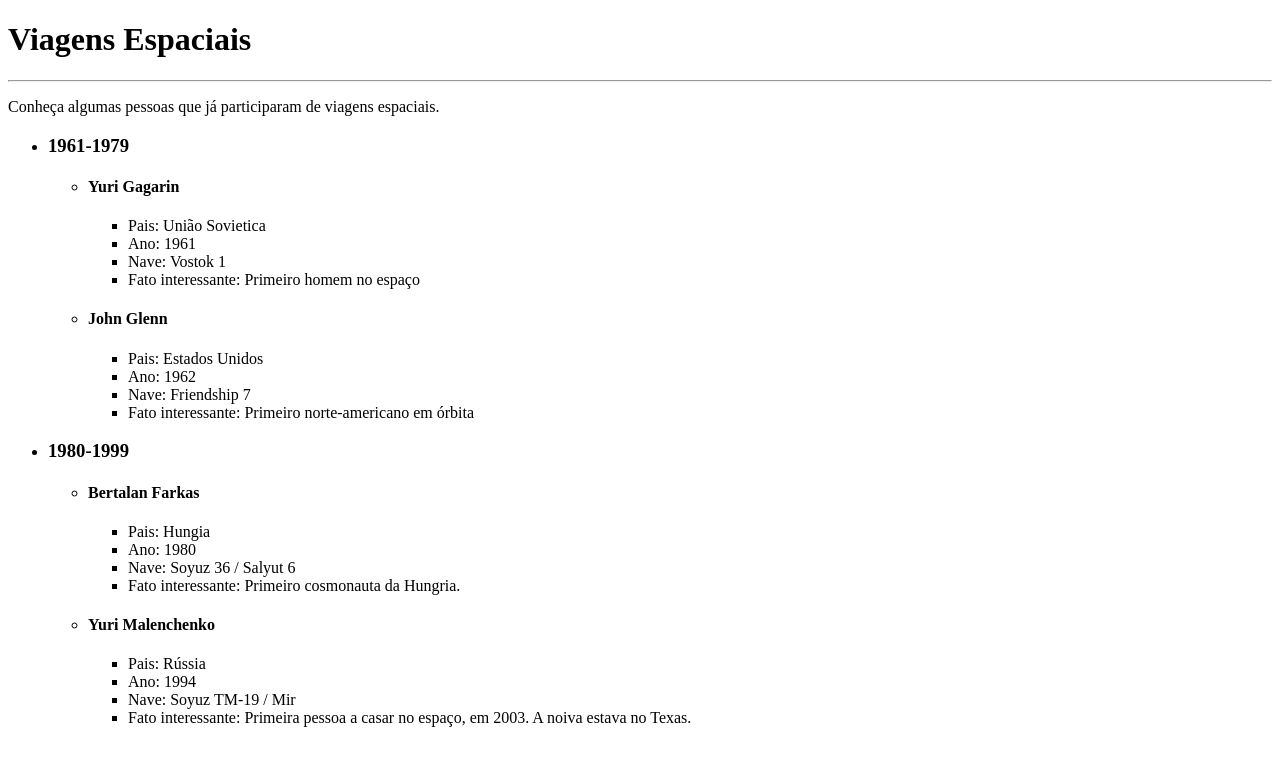
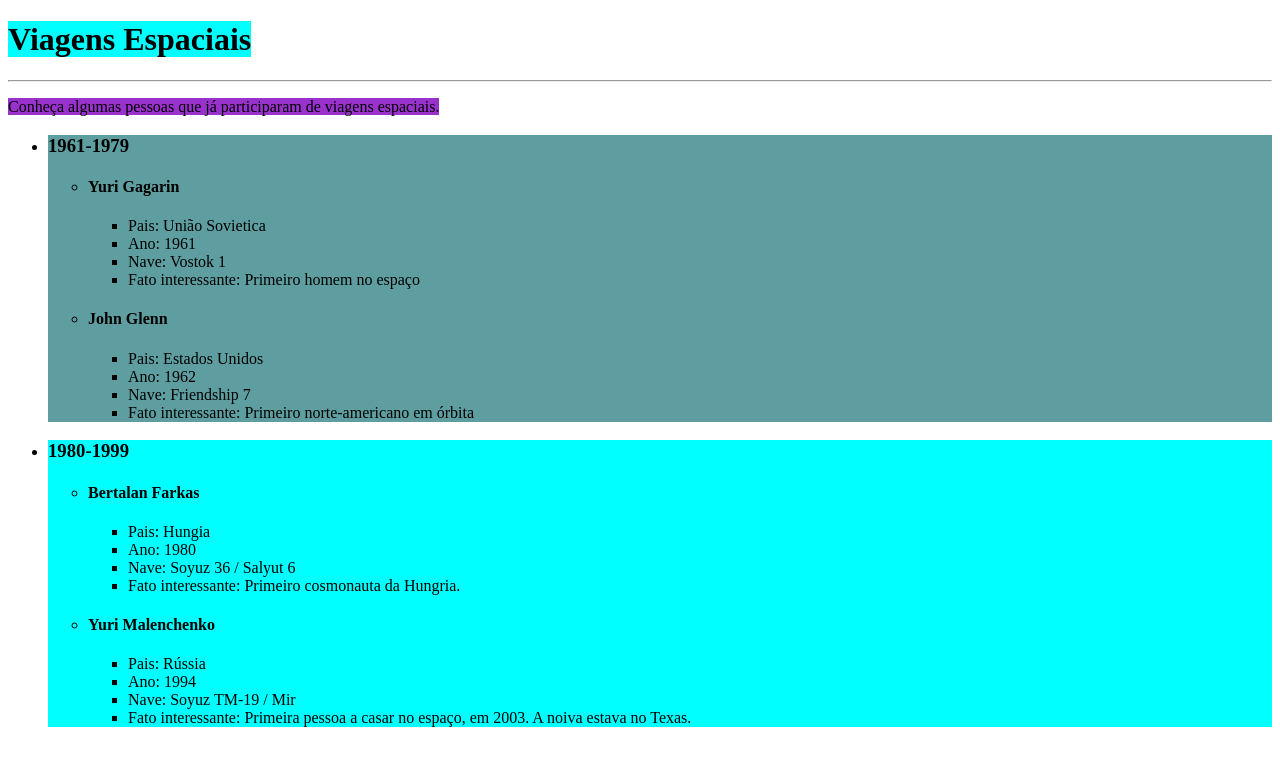
Before and after one commit to RicardoCamposJr/html-activities, a plain HTML site: page Atividade1/ActivityLists.html in a window 1280 px wide. Drawn offline with Linux system fonts and the light colour scheme.

Commit message:
Learning about divs, spans and colors.
Here i was learning about divs and spans, as well as the different modes of uses colors in the project.

```diff
--- a/Atividade1/ActivityLists.html
+++ b/Atividade1/ActivityLists.html
@@ -4,10 +4,11 @@
     <title>Document</title>
 </head>
 <body>
-    <h1>Viagens Espaciais</h1>
+    <h1><span style="background-color: aqua;">Viagens Espaciais</span></h1>
     <hr>
-    <p>Conheça algumas pessoas que já participaram de viagens espaciais.</p>
+    <p><span style="background-color:darkorchid">Conheça algumas pessoas que já participaram de viagens espaciais.</span></p>
     <ul>
+        <div style="background-color: cadetblue;">
         <li><h3>1961-1979</h3></li>
             <ul>
                 <li><h4>Yuri Gagarin</h4></li>
@@ -25,6 +26,8 @@
                         <li>Fato interessante: Primeiro norte-americano em órbita</li>
                     </ul>
             </ul>
+        </div>
+        <div style="background-color: cyan;">
         <li><h3>1980-1999</h3></li>
             <ul>
                 <li><h4>Bertalan Farkas</h4></li>
@@ -42,6 +45,7 @@
                         <li>Fato interessante:  Primeira pessoa a casar no espaço, em 2003. A noiva estava no Texas.</li>
                     </ul>
             </ul>
+        </div>
     </ul>
 </body>
 </html>
```
